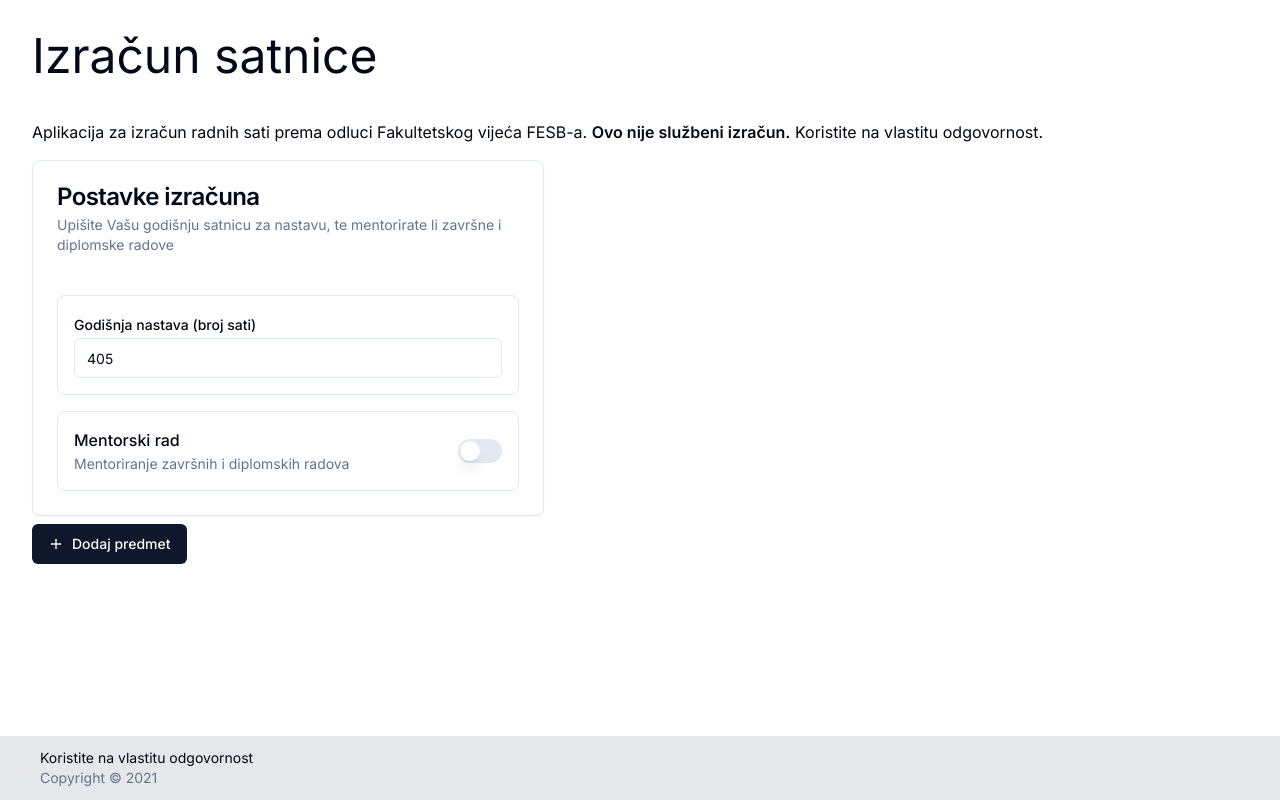
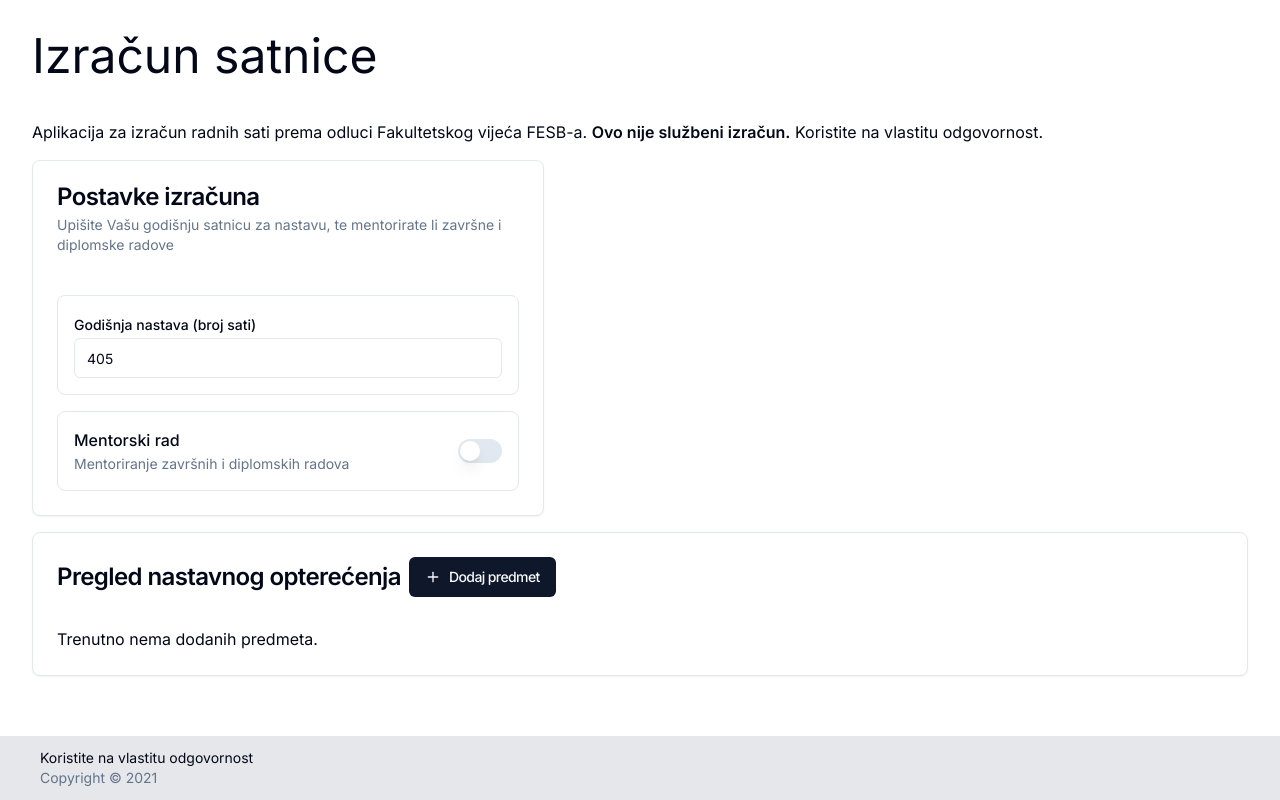
Before and after one commit to skruzic/satnica, a Next.js app: page / in a window 1280 px wide. Built offline with nearby package versions, Linux system fonts and the light colour scheme.

Commit message:
Jos malo vizualnih promjena

```diff
--- a/app/page.tsx
+++ b/app/page.tsx
@@ -14,8 +14,6 @@ import { Separator } from '@/components/ui/separator';
 
 export default function Home() {
   const [isMounted, setIsMounted] = useState(false);
-
-  const courseModal = useCourseModal();
 
   const courses = useStorage((state) => state.courses);
   const removeCourse = useStorage((state) => state.removeCourse);
@@ -51,21 +49,12 @@ export default function Home() {
 
         <Person hours={target} onHoursChange={handleTargetChange} />
 
-        <div className="my-2">
-          <Button onClick={courseModal.onOpen}>
-            <Plus className="mr-2 h-4 w-4" />
-            Dodaj predmet
-          </Button>
-        </div>
-
-        {courses.length > 0 && (
         <Summary
           courses={courses}
           target={target}
           mentor={+mentor * 96}
           onDeleteItem={handleDeleteItem}
         />
-        )}
 
         <CourseModal />
       </main>
--- a/components/person.tsx
+++ b/components/person.tsx
@@ -20,7 +20,7 @@ interface PersonProps {
 const Person: React.FC<PersonProps> = ({ hours, onHoursChange }) => {
   const { mentor, toggleMentor } = useStorage();
   return (
-    <Card className="max-w-lg">
+    <Card className="max-w-lg my-4">
       <CardHeader>
         <CardTitle>Postavke izračuna</CardTitle>
         <CardDescription>
--- a/components/summary.tsx
+++ b/components/summary.tsx
@@ -1,6 +1,6 @@
 'use client';
 
-import { Trash } from 'lucide-react';
+import { Plus, Trash } from 'lucide-react';
 
 import { Course } from '@/types';
 import {
@@ -19,6 +19,14 @@ import {
   TableRow,
 } from '@/components/ui/table';
 import { Button } from '@/components/ui/button';
+import {
+  Card,
+  CardContent,
+  CardDescription,
+  CardHeader,
+  CardTitle,
+} from '@/components/ui/card';
+import { useCourseModal } from '@/hooks/use-course-modal';
 
 interface SummaryProps {
   courses: Course[];
@@ -33,7 +41,22 @@ const Summary: React.FC<SummaryProps> = ({
   mentor,
   onDeleteItem,
 }) => {
+  const courseModal = useCourseModal();
   return (
+    <Card>
+      <CardHeader>
+        <CardTitle>
+          Pregled nastavnog opterećenja
+          <Button className="ml-2" onClick={courseModal.onOpen}>
+            <Plus className="mr-2 h-4 w-4" />
+            Dodaj predmet
+          </Button>
+        </CardTitle>
+        <CardDescription></CardDescription>
+      </CardHeader>
+      <CardContent>
+        {courses.length === 0 && <div>Trenutno nema dodanih predmeta.</div>}
+        {courses.length > 0 && (
           <Table>
             <TableHeader>
               <TableRow>
@@ -133,6 +156,9 @@ const Summary: React.FC<SummaryProps> = ({
               </TableRow>
             </TableFooter>
           </Table>
+        )}
+      </CardContent>
+    </Card>
   );
 };
 
```
Lines whose indentation alone changed are shown as unchanged.
